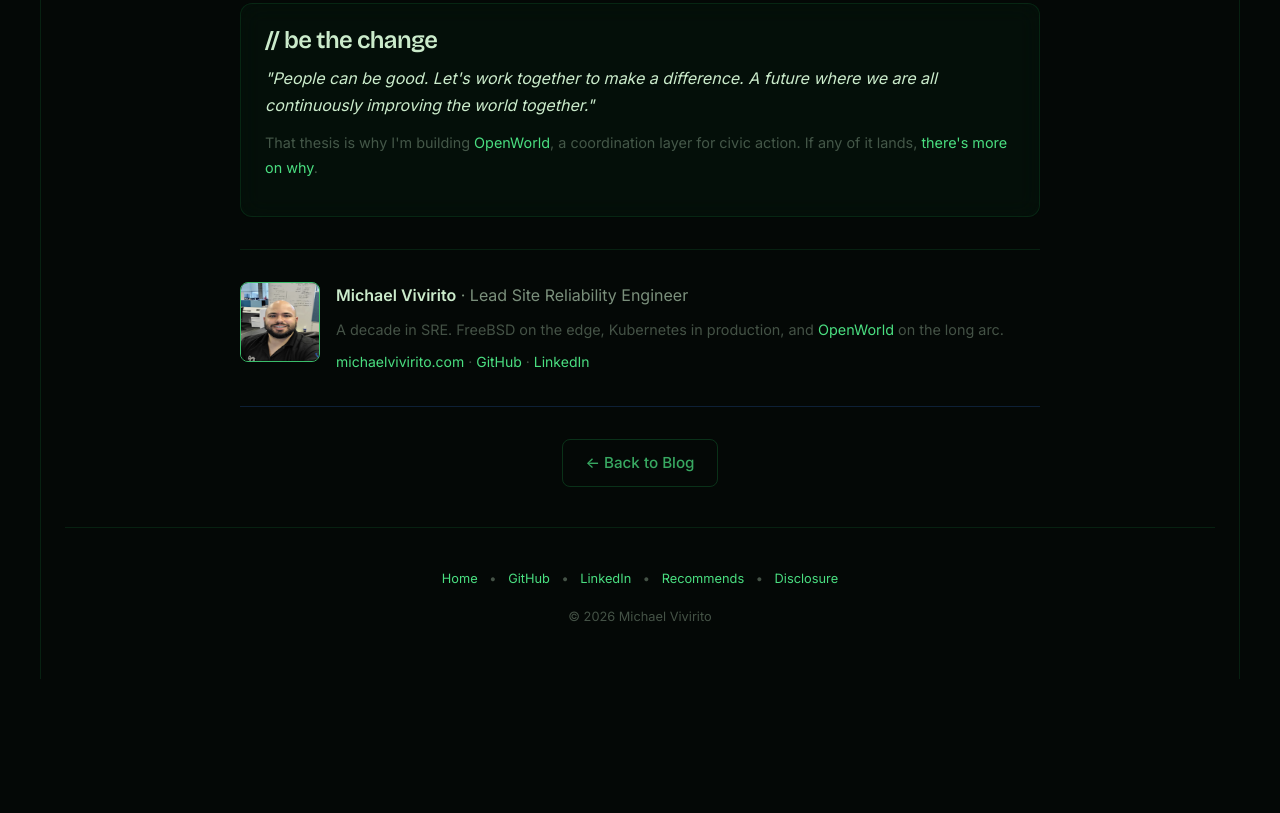
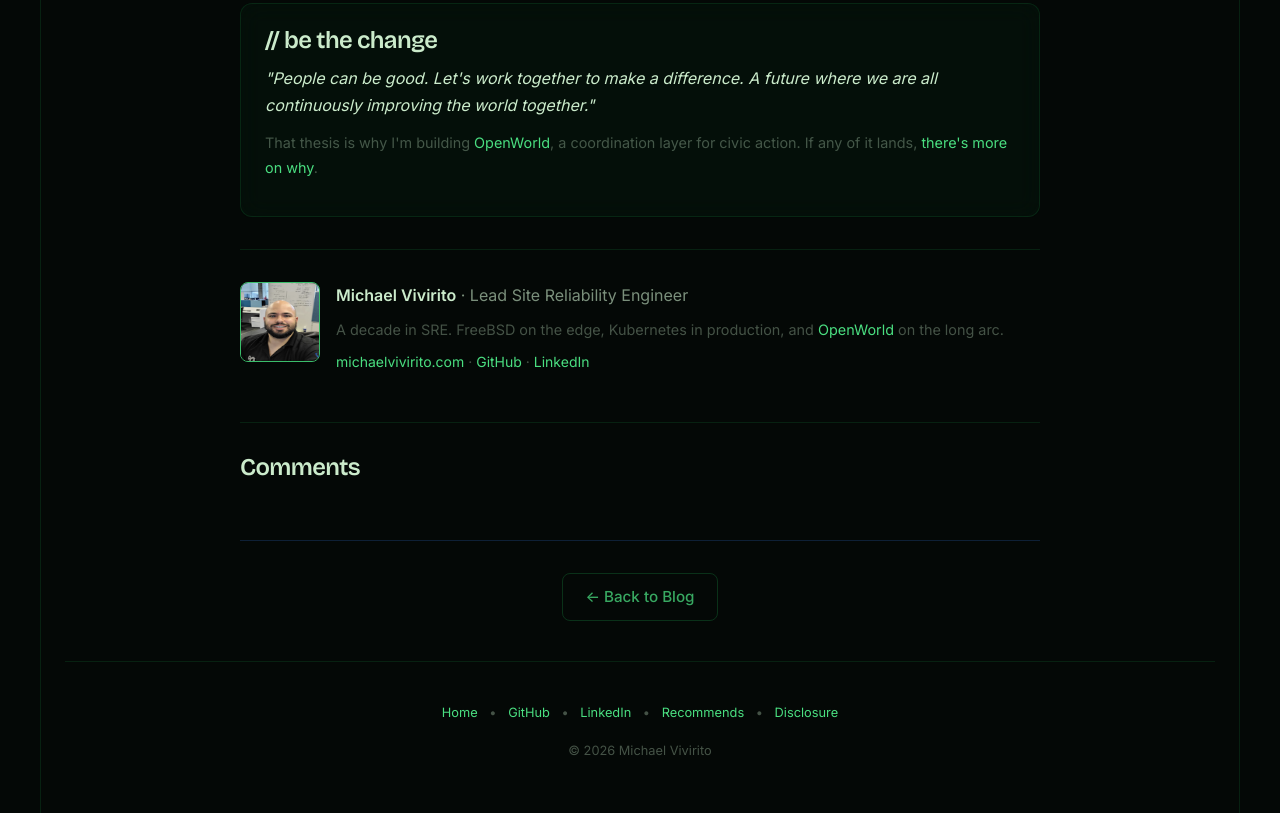
Before and after one commit to mvivirito/michaelvivirito.com, an Astro site: page /articles/atomic-fire-lamp in a window 1280 px wide. Shown: the part 3384-4197 px from the top of the page. Before the commit the page ends 4063 px from the top, so only its background shows below. Built offline with nearby package versions, Linux system fonts and the light colour scheme; Astro itself is replaced by a stand-in of ours; some packages are replaced by stand-ins of ours.

Commit message:
Enable giscus comments (app installed)

```diff
--- a/src/components/BlogComments.astro
+++ b/src/components/BlogComments.astro
@@ -7,7 +7,7 @@
 //      https://github.com/apps/giscus  → Install → only michaelvivirito.com
 //   2. Set ENABLE_COMMENTS = true below and deploy.
 // Until then this renders nothing (no broken widget).
-const ENABLE_COMMENTS = false;
+const ENABLE_COMMENTS = true;
 
 const giscus = {
   repo: 'mvivirito/michaelvivirito.com',
```
